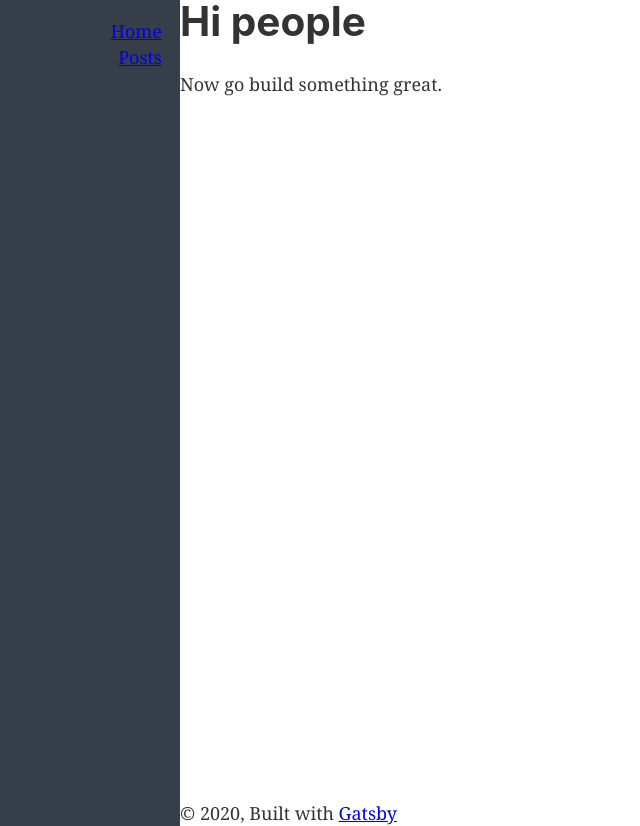
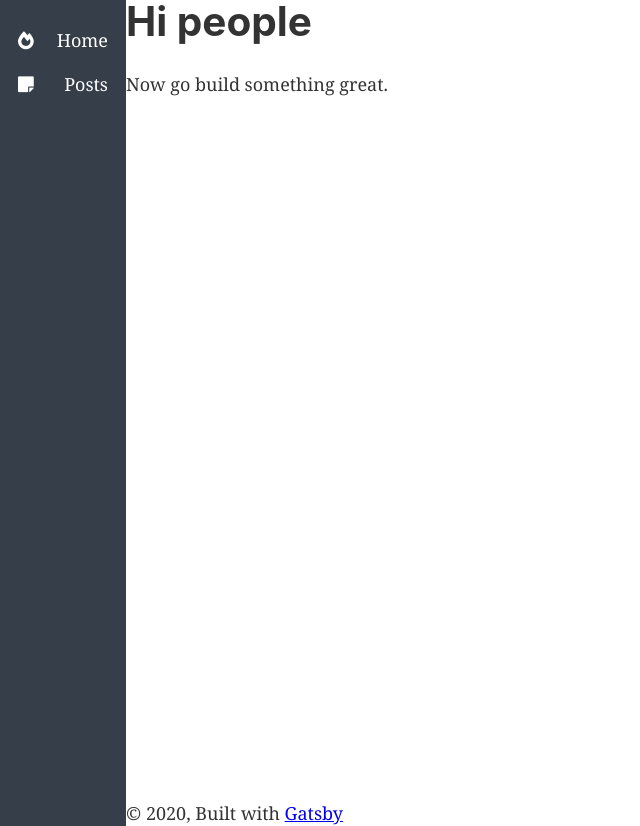
Before and after one commit to Goblinlordx/netlifire, a Gatsby site: page / in a window 1280 px wide. Shown: the whole page, without its empty margins (0-640 px from the left). Built offline with nearby package versions, Linux system fonts and the light colour scheme; Gatsby itself is replaced by a stand-in of ours.

Commit message:
Update styles

```diff
--- a/src/core/layout.js
+++ b/src/core/layout.js
@@ -6,6 +6,7 @@
  */
 
 import React from "react"
+import "@fortawesome/fontawesome-free/css/all.css"
 import PropTypes from "prop-types"
 
 import Nav from "./nav"
--- a/src/core/nav.js
+++ b/src/core/nav.js
@@ -1,8 +1,24 @@
 import React from "react"
 import { Link } from "gatsby"
+import styled from "styled-components"
 import { BASE_URL as POSTS_BASE_URL } from "../post/constants"
 
-const WIDTH = "10rem";
+const WIDTH = "7rem"
+
+const NavLink = styled(Link)`
+  display: flex;
+  justify-content: space-between;
+  align-items: center;
+  color: white;
+  text-decoration: none;
+  padding: 0.5rem 1rem;
+  :hover {
+    background-color: rgba(0, 0, 0, 0.2);
+  }
+  i {
+    margin-right: 1rem;
+  }
+`
 
 export default () => (
   <div
@@ -16,17 +32,19 @@ export default () => (
         top: 0,
         left: 0,
         width: WIDTH,
-        padding: "1rem",
+        padding: "1rem 0",
         textAlign: "right",
         color: "#FFF",
       }}
     >
-      <div>
-        <Link to="/">Home</Link>
-      </div>
-      <div>
-        <Link to={POSTS_BASE_URL}>Posts</Link>
-      </div>
+      <NavLink to="/">
+        <i className="fas fa-fire-alt"></i>
+        Home
+      </NavLink>
+      <NavLink to={POSTS_BASE_URL}>
+        <i className="fas fa-sticky-note" />
+        Posts
+      </NavLink>
     </div>
   </div>
 )
```
Also changed, not shown: src/post/list.js (+1 -13 lines).
